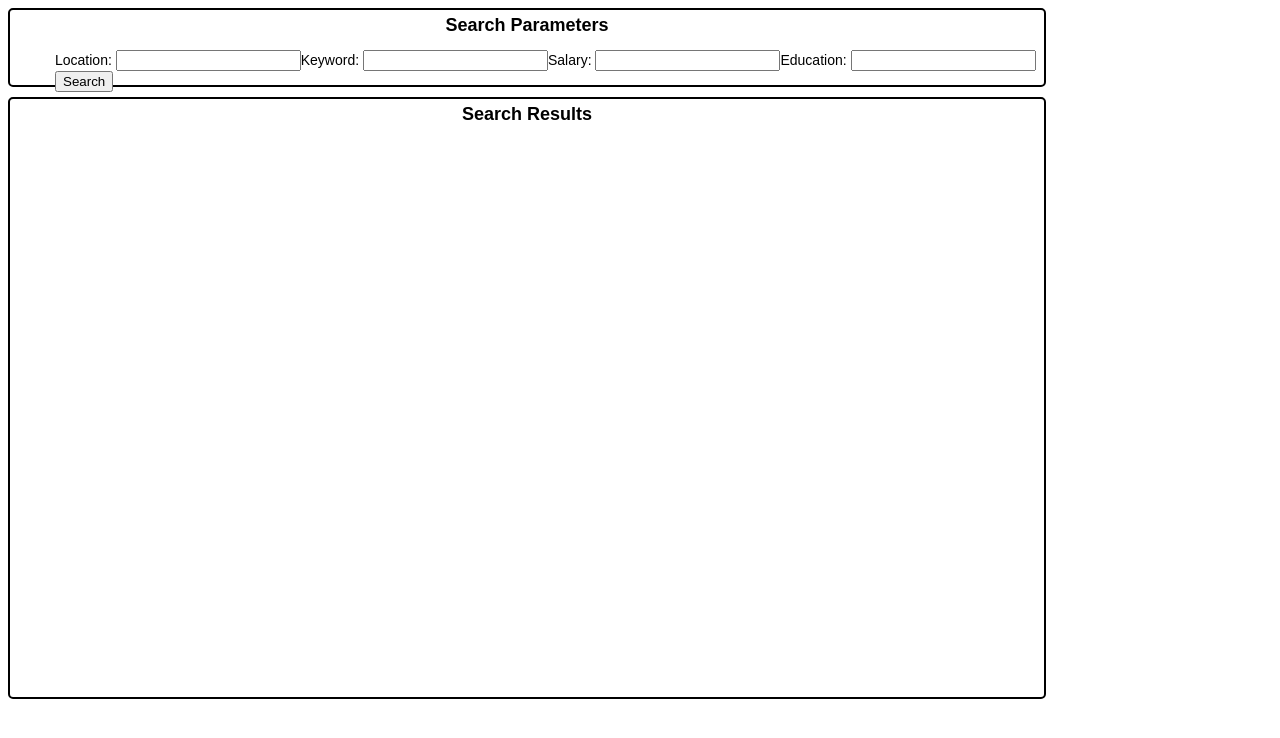
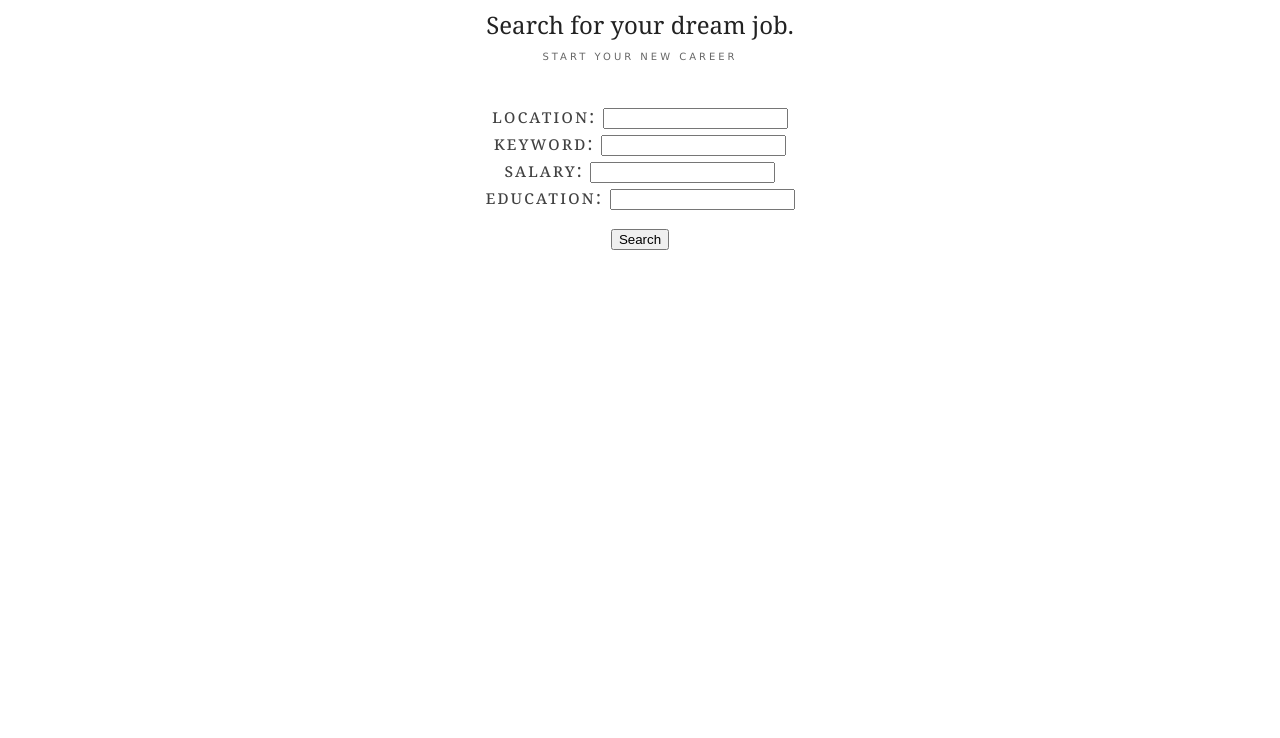
Before and after one commit to Lanzaa/CS160-2012, a plain HTML site: page public_html/index.html in a window 1280 px wide. Drawn offline with Linux system fonts and the light colour scheme.

Commit message:
CSS styling

```diff
--- a/public_html/index.html
+++ b/public_html/index.html
@@ -3,30 +3,28 @@
       <link rel = "stylesheet" type = "text/css" href = "style.css"/>
    </head>
    <body>
-      <div class="search">
-         <div class="title">Search Parameters</div>
+        <div class = "headline"> Search for your dream job. </div>
+        <div class = "subHeadline"> Start your new career </div>
+        <div class = "search">
          <form action="scrap.php" method="get">
-            <ul>
-               <li class="label">Location:
+            <p>
+             <div class="label"> Location:
                   <input type="text" name="location">
-               </li>
-               <li class="label">Keyword:
+               <div class="label">Keyword:
                   <input type="text" name="keyword">
-               </li>
-               <li class="label">Salary:
+               </div>
+               <div class="label">Salary:
                   <input type="text" name="salary">
-               </li>
-               <li class="label">Education:
+               </div>
+               <div class="label">Education:
                   <input type="text" name="education">
-               </li>
-               <li class="submit">
-                  <input type="submit" value="Search">
-               </li>
-            </ul>
-         </form>
-      </div>
+               </div>
+            </p>
+          <input type="submit" value="Search">
+       </form>
+     </div>
       <div class="results">
-         <div class="title">Search Results</div>
+         <div class="title"></div>
       </div>
    </body>
 </html>
--- a/public_html/style.css
+++ b/public_html/style.css
@@ -1,6 +1,4 @@
 .results {
-   border: 2px solid black;
-   border-radius: 5px;
    cursor: default;
    display: block;
    font-family:arial,helvetica,sans-serif;
@@ -14,28 +12,40 @@
    z-index: 1;
 }
 
+
 .search {
-   border: 2px solid black;
-   border-radius: 5px;
-   font-family:arial,helvetica,sans-serif;
-   font-size: 14px;
-   height: 65px;
-   padding: 5px;
-   width: 1024px;
+
+
+        color: #424242;
+        font-family: "Adobe Caslon Pro", "Hoefler Text", Georgia, Garamond, Times, serif;
+        letter-spacing:0.1em;
+        text-align:center;
+        line-height: 200px;
+        margin: 40px auto;
+        text-transform: lowercase;
+        line-height: 145%;
+        font-size: 14pt;
+        font-variant: small-caps;
+
 }
 
-.search ul {
-   list-style-type:none;
-   list-style-position:inside;
+.headline {
+ font-family: Georgia, "Times New Roman", Times, serif;
+        font-size:24px;
+        margin-top: 5px; margin-bottom: 0px;
+        text-align: center;
+        font-weight: normal;
+        color: #222;
 }
 
-.search ul li {
-   float:left;
-   white-space:nowrap;
+.subHeadline {
+ font-family: "Lucida Grande", Tahoma;
+        font-size: 10px;
+        font-weight: lighter;
+        font-variant: normal;
+  	text-transform: uppercase;
+        color: #666666;
+        margin-top: 10px;
+        text-align: center!important;
+        letter-spacing: 0.3em;
 }
-
-.title {
-   font-size: 18px;
-   font-weight: 600;
-   text-align: center;
-}
```
